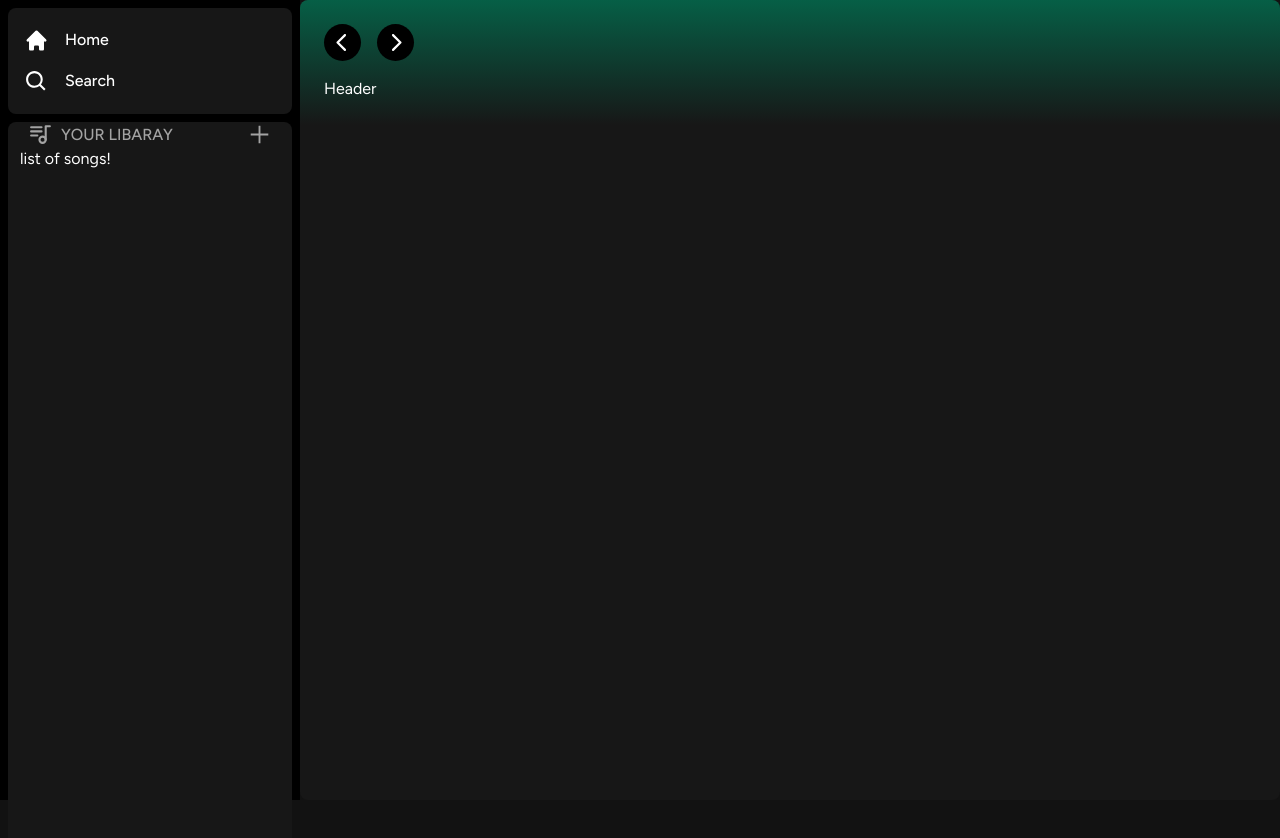
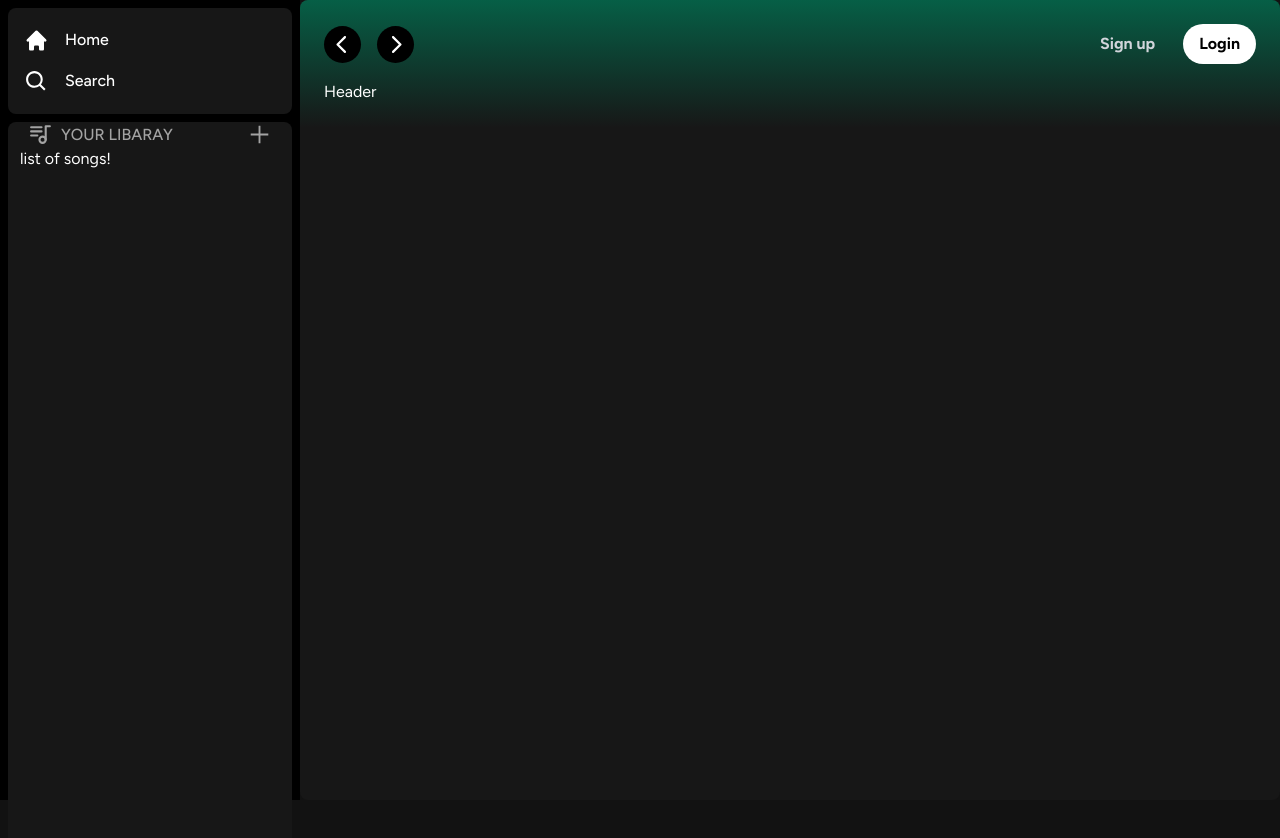
Before and after one commit to aliBenhenia/spotify-clone, a Next.js app: page / in a window 1280 px wide. Shown: the top 838 px of the page. Built offline with nearby package versions, Linux system fonts and the light colour scheme.

Commit message:
add login and sig up btn

```diff
--- a/app/(site)/page.tsx
+++ b/app/(site)/page.tsx
@@ -4,7 +4,7 @@ export default function Home() {
   return (
    <>
        <div className='
-        bg-neutral-900
+       bg-neutral-900
        rounded-lg
        w-full
        h-full
--- a/components/Header.tsx
+++ b/components/Header.tsx
@@ -30,6 +30,7 @@ const Header : React.FC<header_props> = ({children, className })=>{
                 flex
                 items-center
                 justify-between
+
             ">
                 <div className="  flex gap-x-4 items-center">
                     <button
@@ -69,6 +70,17 @@ const Header : React.FC<header_props> = ({children, className })=>{
                 <div className="flex md:hidden gap-x-2 items-center">
 
                 </div>
+                <div className="flex justify-between">
+
+
+
+  <button className="  text-gray-300 px-4 py-2 rounded-full font-bold mr-3">
+    Sign up
+  </button>
+  <button className="  bg-white text-black px-4 py-2 rounded-full font-bold">
+    Login
+  </button>
+</div>
             </div>
             {children}
         </div>
```
